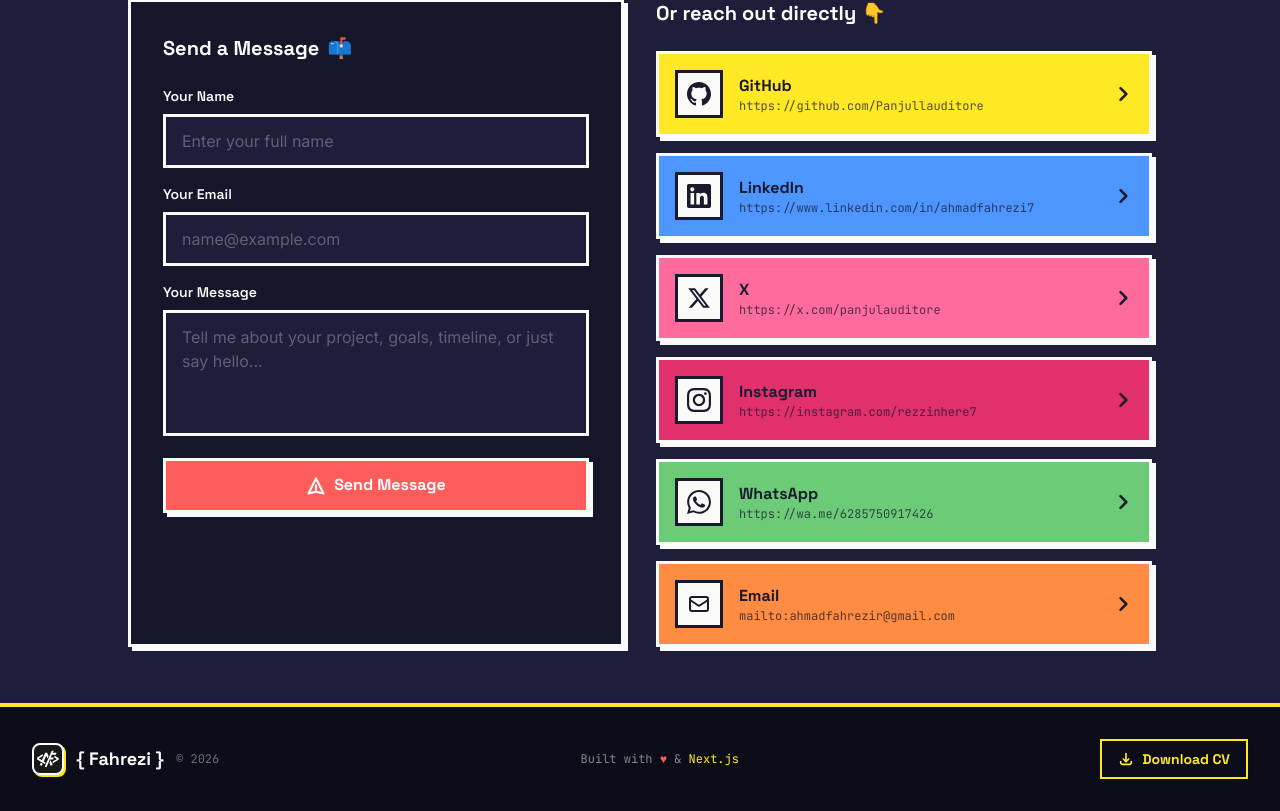
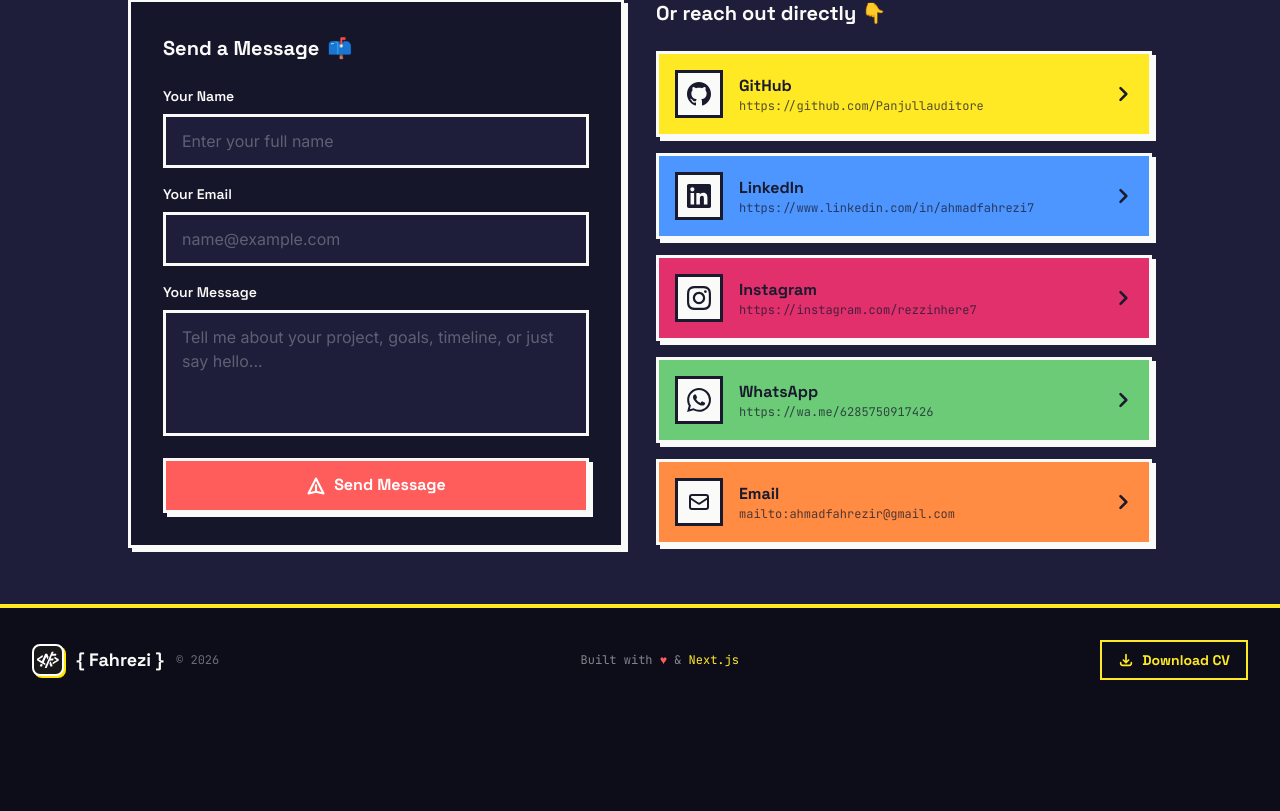
Before and after one commit to Panjullauditore/New-Portofolio, a Next.js app: page / in a window 1280 px wide. Shown: the part 3823-4634 px from the top of the page. After the commit the page ends 4535 px from the top, so only its background shows below. Built offline with nearby package versions, Linux system fonts and the light colour scheme; no server answers.

Commit message:
feat(contact): hide X social media card and update LinkedIn URL

```diff
--- a/components/Contact.tsx
+++ b/components/Contact.tsx
@@ -71,16 +71,6 @@
       icon: (
         <svg viewBox="0 0 24 24" className="w-6 h-6" fill="currentColor">
           <path d="M20.447 20.452h-3.554v-5.569c0-1.328-.027-3.037-1.852-3.037-1.853 0-2.136 1.445-2.136 2.939v5.667H9.351V9h3.414v1.561h.046c.477-.9 1.637-1.85 3.37-1.85 3.601 0 4.267 2.37 4.267 5.455v6.286zM5.337 7.433c-1.144 0-2.063-.926-2.063-2.065 0-1.138.92-2.063 2.063-2.063 1.14 0 2.064.925 2.064 2.063 0 1.139-.925 2.065-2.064 2.065zm1.782 13.019H3.555V9h3.564v11.452zM22.225 0H1.771C.792 0 0 .774 0 1.729v20.542C0 23.227.792 24 1.771 24h20.451C23.2 24 24 23.227 24 22.271V1.729C24 .774 23.2 0 22.222 0h.003z" />
-        </svg>
-      ),
-    },
-    {
-      name: "X",
-      url: profile.socialLinks.x,
-      color: "#FF6B9D",
-      icon: (
-        <svg viewBox="0 0 24 24" className="w-6 h-6" fill="currentColor">
-          <path d="M18.244 2.25h3.308l-7.227 8.26 8.502 11.24H16.17l-5.214-6.817L4.99 21.75H1.68l7.73-8.835L1.254 2.25H8.08l4.713 6.231zm-1.161 17.52h1.833L7.084 4.126H5.117z" />
         </svg>
       ),
     },
```
